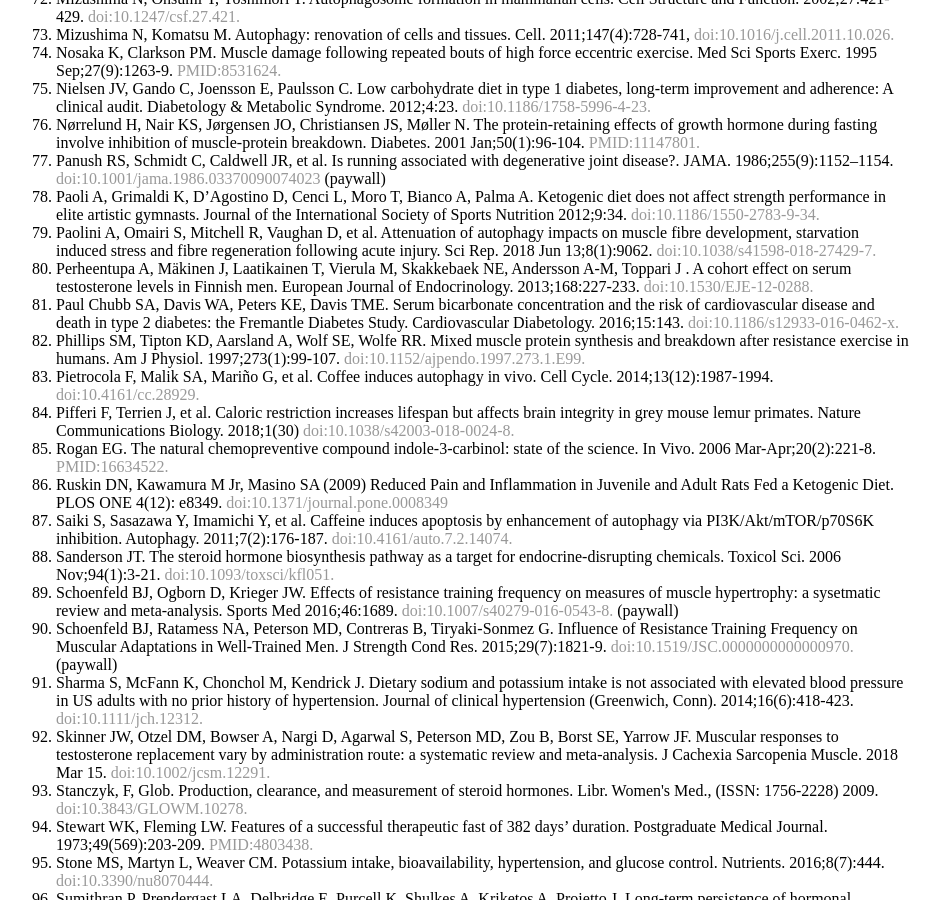
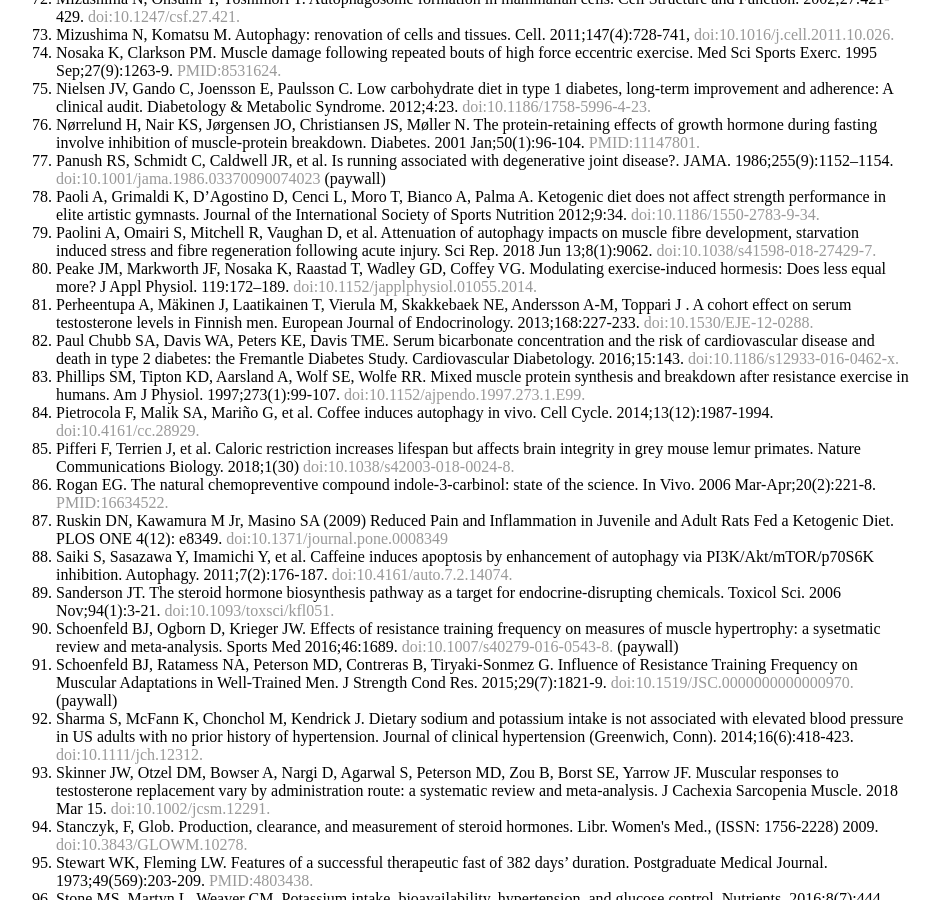
Before and after one commit to amcnicho/amcnicho.github.io, a Jekyll site: the page built from health/index.html, in a window 1280 px wide and 900 px high, scrolled down 3675 px. Shown: the whole window, without its empty margins (176-1116 px from the left). Built offline with Jekyll 4.4.1, drawn with Linux system fonts in a browser that asks for light colours.

Commit message:
Update index.html

```diff
--- a/health/index.html
+++ b/health/index.html
@@ -91,6 +91,7 @@
         <li>Panush RS, Schmidt C, Caldwell JR, et al. Is running associated with degenerative joint disease?. JAMA. 1986;255(9):1152–1154. <a href="https://jamanetwork.com/journals/jama/article-abstract/403120?redirect=true">doi:10.1001/jama.1986.03370090074023</a> (paywall)</li>
         <li>Paoli A, Grimaldi K, D’Agostino D, Cenci L, Moro T, Bianco A, Palma A. Ketogenic diet does not affect strength performance in elite artistic gymnasts. Journal of the International Society of Sports Nutrition 2012;9:34. <a href="https://jissn.biomedcentral.com/articles/10.1186/1550-2783-9-34">doi:10.1186/1550-2783-9-34.</a></li>
         <li>Paolini A, Omairi S, Mitchell R, Vaughan D, et al. Attenuation of autophagy impacts on muscle fibre development, starvation induced stress and fibre regeneration following acute injury. Sci Rep. 2018 Jun 13;8(1):9062. <a href="https://www.nature.com/articles/s41598-018-27429-7.pdf">doi:10.1038/s41598-018-27429-7.</a></li>
+        <li>Peake JM, Markworth JF, Nosaka K, Raastad T, Wadley GD, Coffey VG. Modulating exercise-induced hormesis: Does less equal more? J Appl Physiol. 119:172–189. <a href="https://www.physiology.org/doi/pdf/10.1152/japplphysiol.01055.2014">doi:10.1152/japplphysiol.01055.2014.</a></li>
         <li>Perheentupa A, Mäkinen J, Laatikainen T, Vierula M, Skakkebaek NE, Andersson A-M, Toppari J . A cohort effect on serum testosterone levels in Finnish men. European Journal of Endocrinology. 2013;168:227-233. <a href="http://www.eje-online.org/content/168/2/227.full.pdf+html">doi:10.1530/EJE-12-0288.</a></li>
         <li>Paul Chubb SA, Davis WA, Peters KE, Davis TME. Serum bicarbonate concentration and the risk of cardiovascular disease and death in type 2 diabetes: the Fremantle Diabetes Study. Cardiovascular Diabetology. 2016;15:143. <a href="https://www.ncbi.nlm.nih.gov/pmc/articles/PMC5054557/pdf/12933_2016_Article_462.pdf">doi:10.1186/s12933-016-0462-x.</a></li>
         <li>Phillips SM, Tipton KD, Aarsland A, Wolf SE, Wolfe RR. Mixed muscle protein synthesis and breakdown after resistance exercise in humans. Am J Physiol. 1997;273(1):99-107. <a href="https://www.physiology.org/doi/pdf/10.1152/ajpendo.1997.273.1.E99">doi:10.1152/ajpendo.1997.273.1.E99.</a></li>
```
